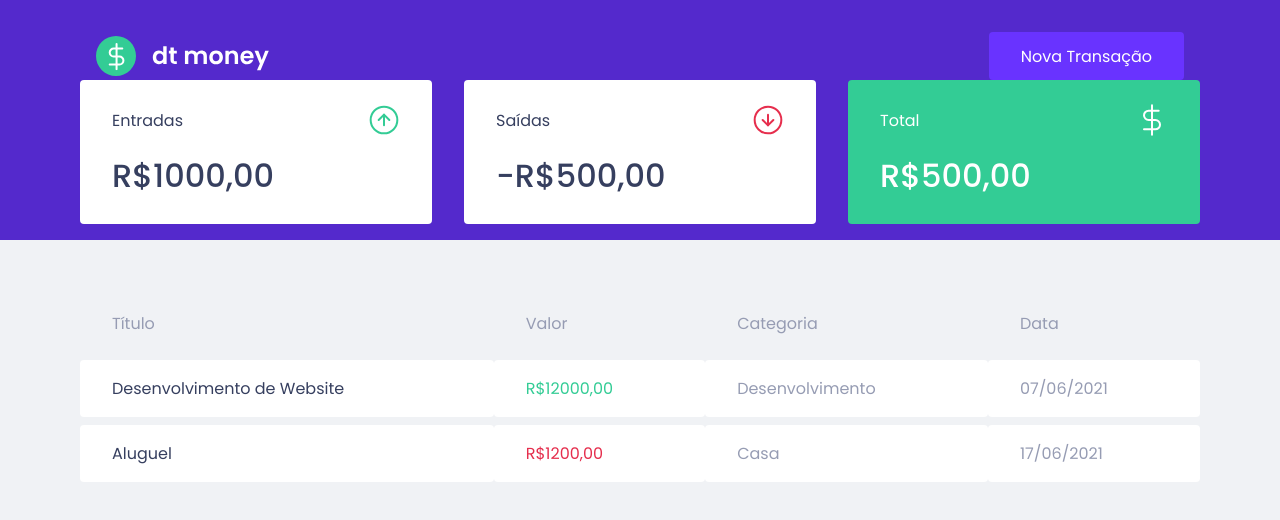
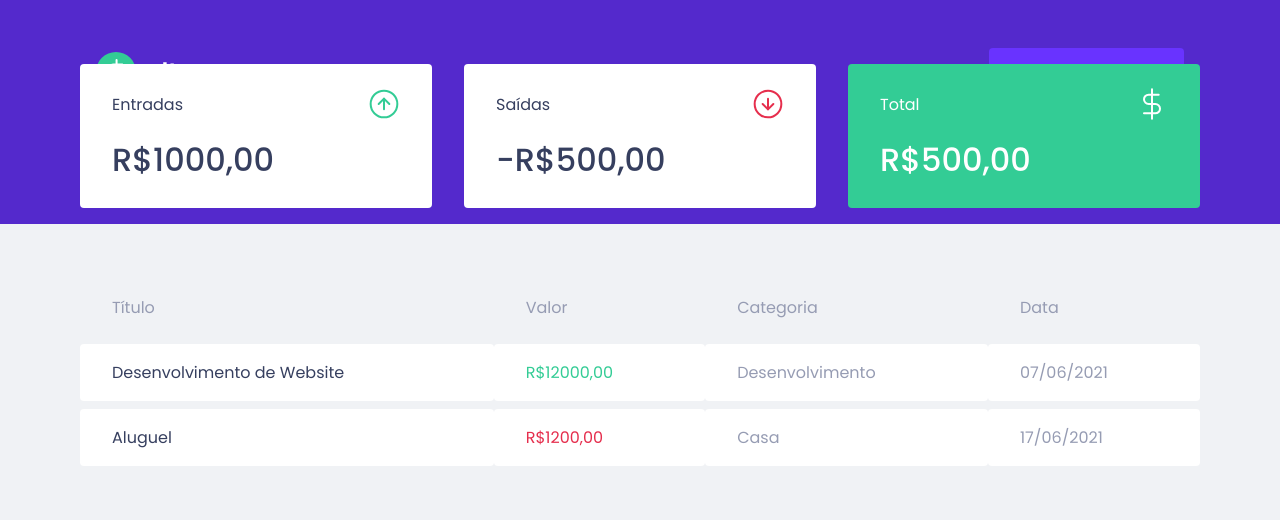
Before and after one commit to matheus-pissaia/Ignite-ReactJS-Chapter2-dtmoney, a React (Create React App) app: page / in a window 1280 px wide. Shown: the top 520 px of the page. Built offline with nearby package versions, Linux system fonts and the light colour scheme; no server answers; what miragejs would draw is missing.

Commit message:
Componente Header

```diff
--- a/src/components/Header/styles.ts
+++ b/src/components/Header/styles.ts
@@ -8,7 +8,7 @@ export const Content = styled.div`
   margin: 0 auto;
   max-width: 1120px;
 
-  padding: 2rem 1rem 10rem;
+  padding: 3rem 1rem 8rem;
   display: flex;
   align-items: center;
   justify-content: space-between;
```
